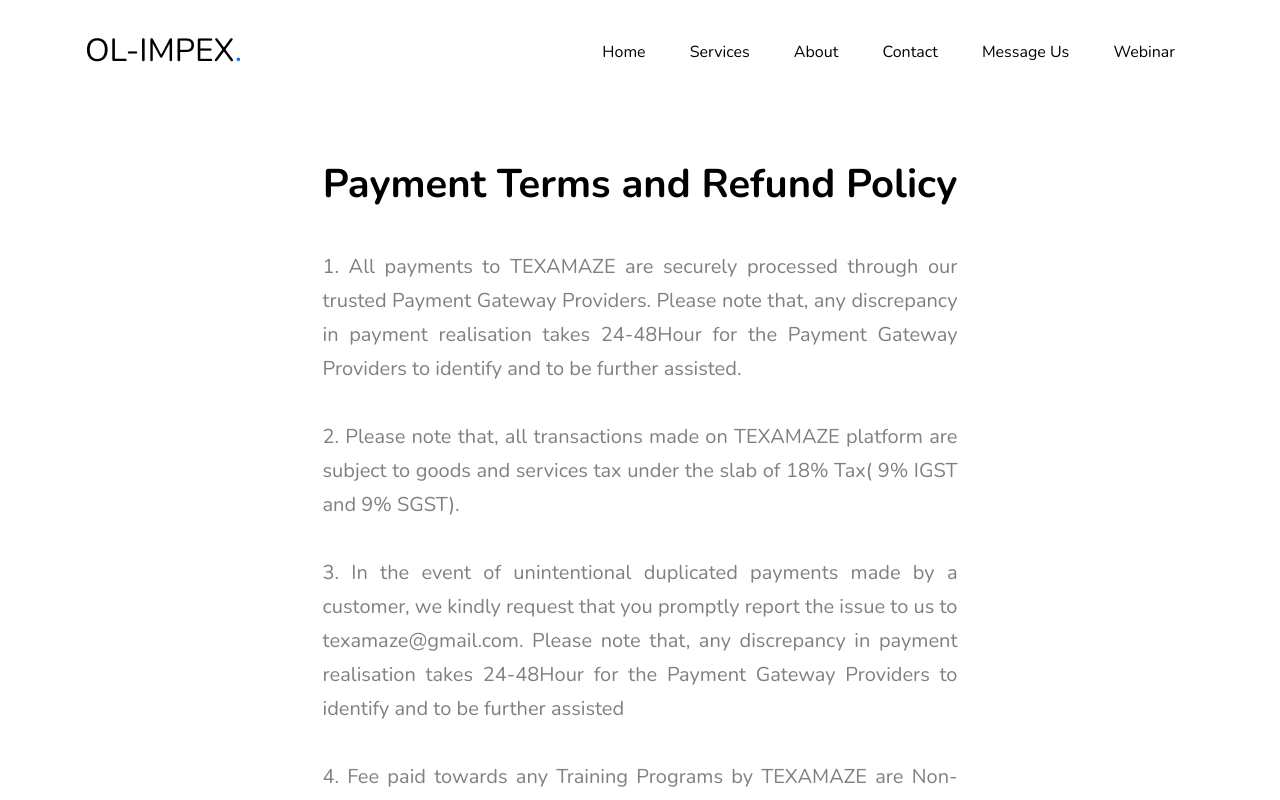
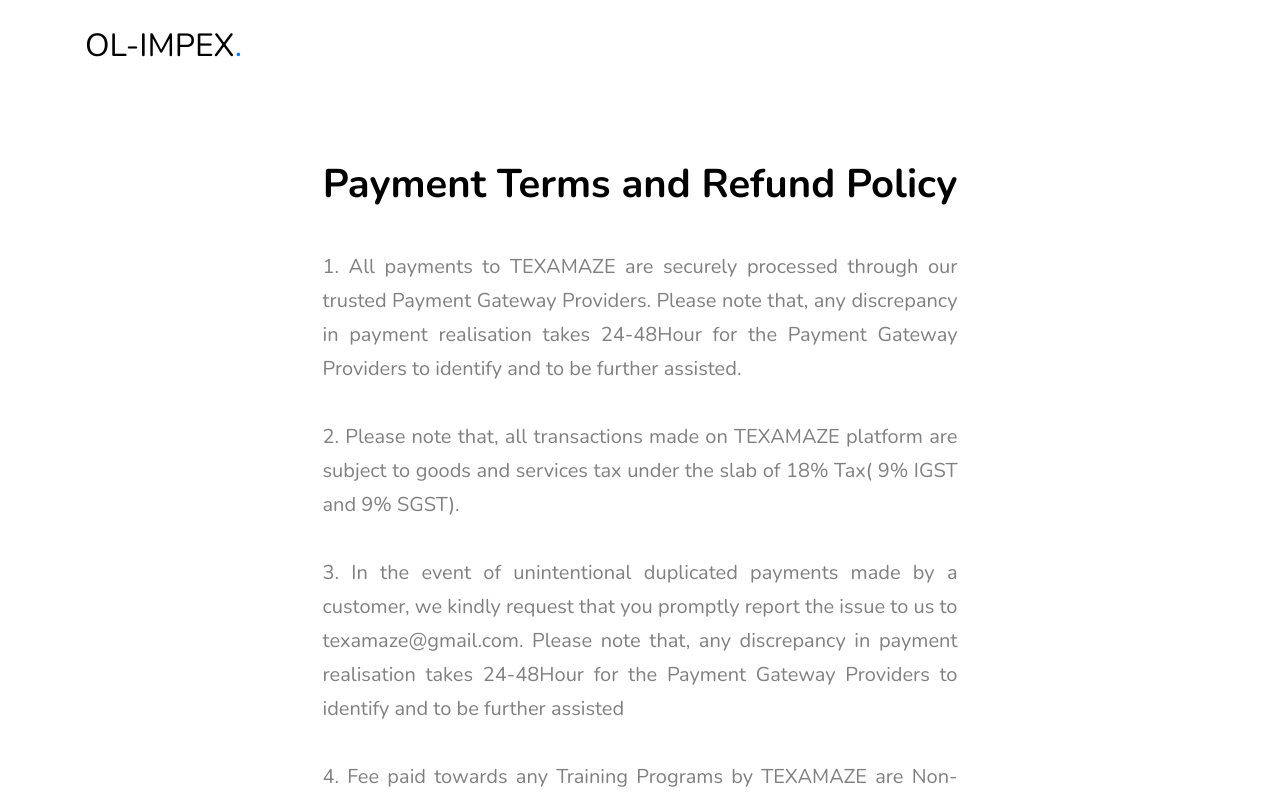
Before and after one commit to OL-IMPEX/olimpex, a plain HTML site: page PaymentandRefunds.html in a window 1280 px wide. Shown: the top 800 px of the page. Drawn offline with nearby package versions, Linux system fonts and the light colour scheme; some packages are replaced by stand-ins of ours; files whose address does not match are found by name.

Commit message:
removed nav from t&c

```diff
--- a/PaymentandRefunds.html
+++ b/PaymentandRefunds.html
@@ -62,21 +62,6 @@
 
           <div class="col-6 col-md-3 col-xl-4  d-block">
             <h1 class="mb-0 site-logo"><a href="index.html" class="text-black h2 mb-0">OL-IMPEX<span class="text-primary">.</span> </a></h1>
-          </div>
-
-          <div class="col-12 col-md-9 col-xl-8 main-menu">
-            <nav class="site-navigation position-relative text-right" role="navigation">
-
-              <ul class="site-menu main-menu js-clone-nav mr-auto d-none d-lg-block ml-0 pl-0">
-                <li><a href="index.html" class="nav-link">Home</a></li>
-                <li><a href="index.html#features-section" class="nav-link">Services</a></li>
-                <li><a href="index.html#about-section" class="nav-link">About</a></li>
-                <li><a href="index.html#location" class="nav-link">Contact </a></li>
-
-                <li><a href="index.html#contact-section" class="nav-link">Message Us</a></li>
-                <li><a href="Webinar.html" class="nav-link">Webinar</a></li>
-              </ul>
-            </nav>
           </div>
 
 
```
Also changed, not shown: PrivacyPolicy.html (+0 -14 lines), Terms.html (+0 -14 lines).
